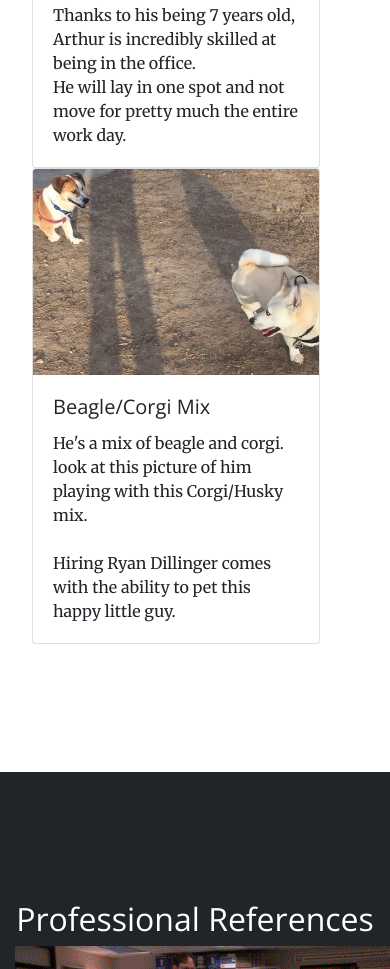
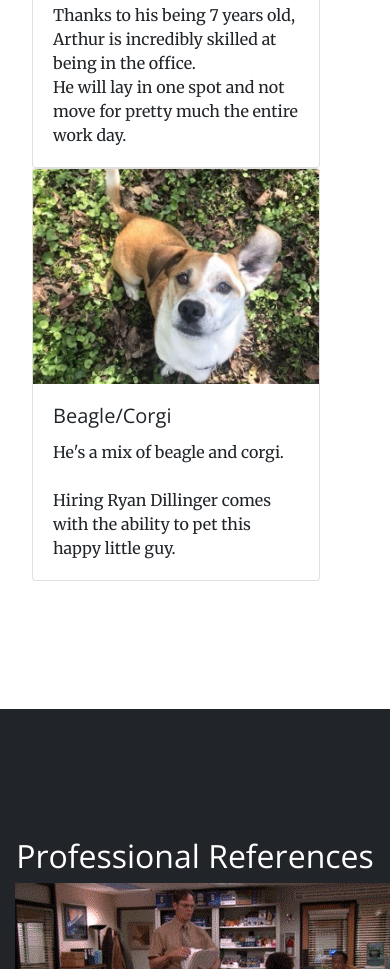
Before and after one commit to RDilly/ArthurDog, a website with bundled scripts: page index.html in a window 390 px wide. Shown: the part 1303-2272 px from the top of the page. Built offline with nearby package versions, Linux system fonts and the light colour scheme.

Commit message:
final edit all around before optimizing for mobile

```diff
--- a/custom.css
+++ b/custom.css
@@ -4,9 +4,11 @@
     width: 70px;
 }
 
-.header-picture{
-    width: 200px;
-}
+.card-img-top {
+    width: 100%;
+    border-top-left-radius: calc(0.25rem - 1px);
+    border-top-right-radius: calc(0.25rem - 1px);
+  }
 
 .u-m0  { margin:        0 }
 .u-mt0 { margin-top:    0 }
--- a/index.html
+++ b/index.html
@@ -96,10 +96,10 @@
                     </div>
                 </div>
                 <div class="card u-mx3" style="width: 18rem;">
-                    <img class="card-img-top" src="img/corgi-pup.jpg" alt="Card image cap">
+                    <img class="card-img-top" src="img/arthur-ear.png" alt="Card image cap">
                     <div class="card-body">
-                        <h5 class="card-title">Beagle/Corgi Mix</h5>
-                        <p class="card-text">He's a mix of beagle and corgi.  look at this picture of him playing with this Corgi/Husky mix. <br> <br> Hiring Ryan Dillinger comes with the ability to pet this happy little guy.</p>
+                        <h5 class="card-title">Beagle/Corgi</h5>
+                        <p class="card-text">He's a mix of beagle and corgi. <br><br>Hiring Ryan Dillinger comes with the ability to pet this happy little guy.</p>
                     </div>
                 </div>
             </div>
```
Also changed, not shown: img/arthur-ear.JPG (added), img/arthur-ear.png (added), vendor/bootstrap/css/bootstrap.css.
